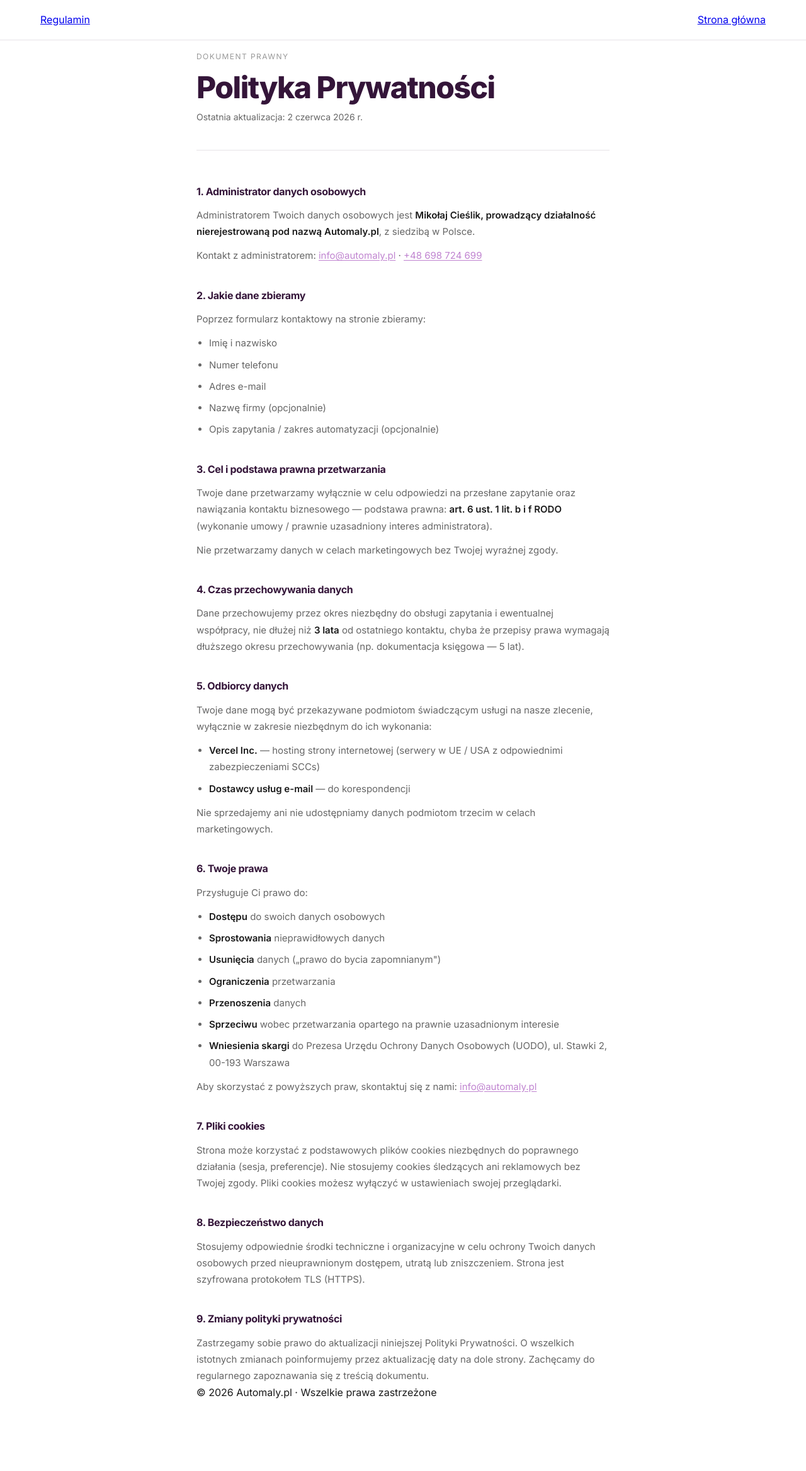
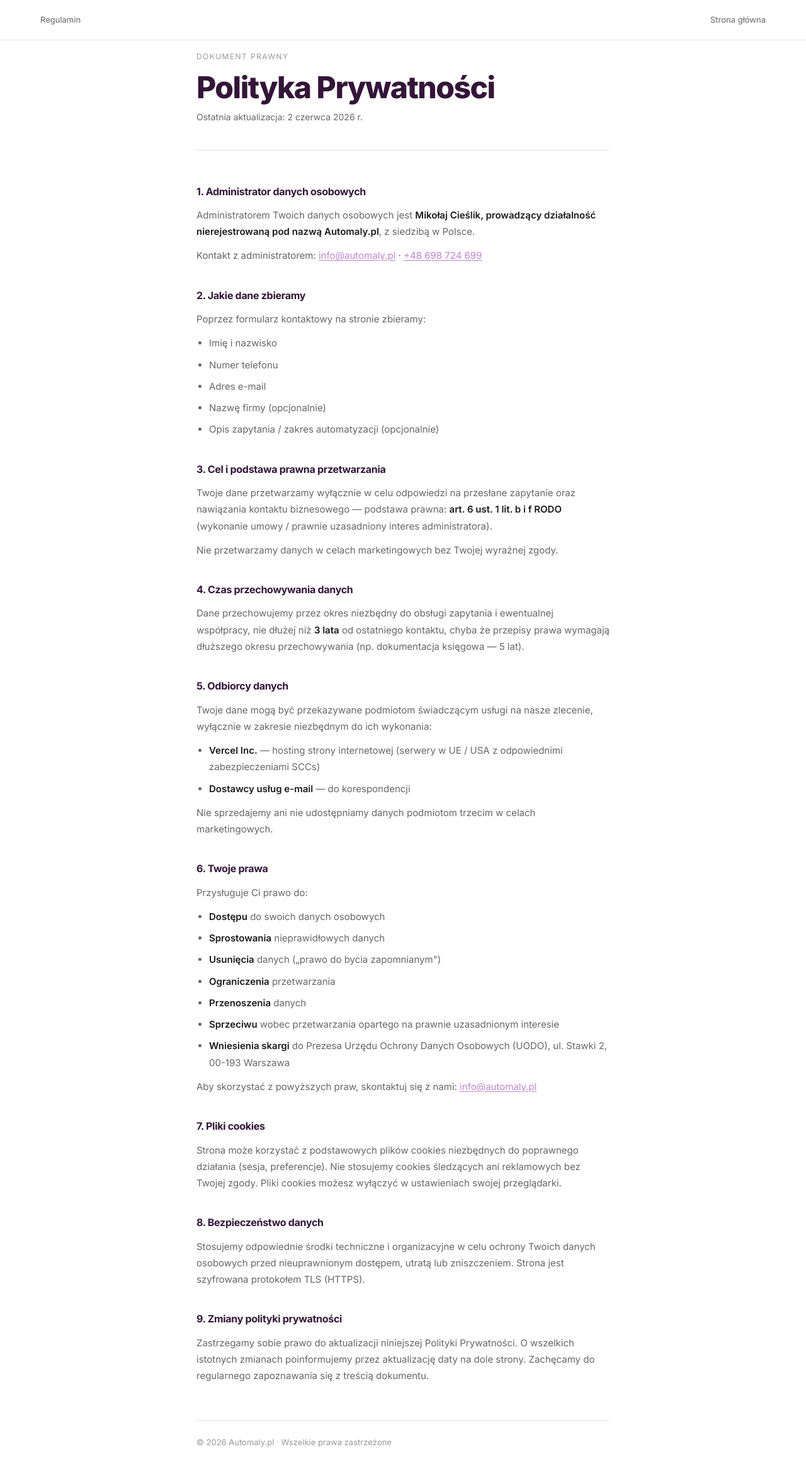
Before and after one commit to MikeyX03/automaly-next, a Next.js app: page /privacy-policy in a window 1280 px wide. Shown: the top 2336 px of the page at 63% size. Built offline with nearby package versions, Linux system fonts and the light colour scheme.

Commit message:
Update globals.css

```diff
--- a/app/globals.css
+++ b/app/globals.css
@@ -680,6 +680,39 @@
   .legal-container { padding: 0 20px; }
 }
 
+.legal-footer {
+  display: flex;
+  align-items: center;
+  justify-content: space-between;
+  flex-wrap: wrap;
+  gap: 12px;
+  margin-top: 56px;
+  padding-top: 24px;
+  border-top: 1px solid var(--border);
+}
+
+.legal-footer-copy {
+  font-size: 13px;
+  color: var(--text-light);
+  margin: 0;
+}
+
+.legal-footer-links {
+  display: flex;
+  gap: 24px;
+}
+
+.legal-footer-links a {
+  font-size: 13px;
+  color: var(--text-muted);
+  text-decoration: none;
+  transition: color 0.2s;
+}
+
+.legal-footer-links a:hover {
+  color: var(--primary);
+}
+
 /* BLOG GRID */
 .blog-grid { display: grid; grid-template-columns: repeat(3, 1fr); gap: 48px; }
 @media (max-width: 900px) { .blog-grid { grid-template-columns: repeat(2, 1fr); gap: 32px; } }
```
